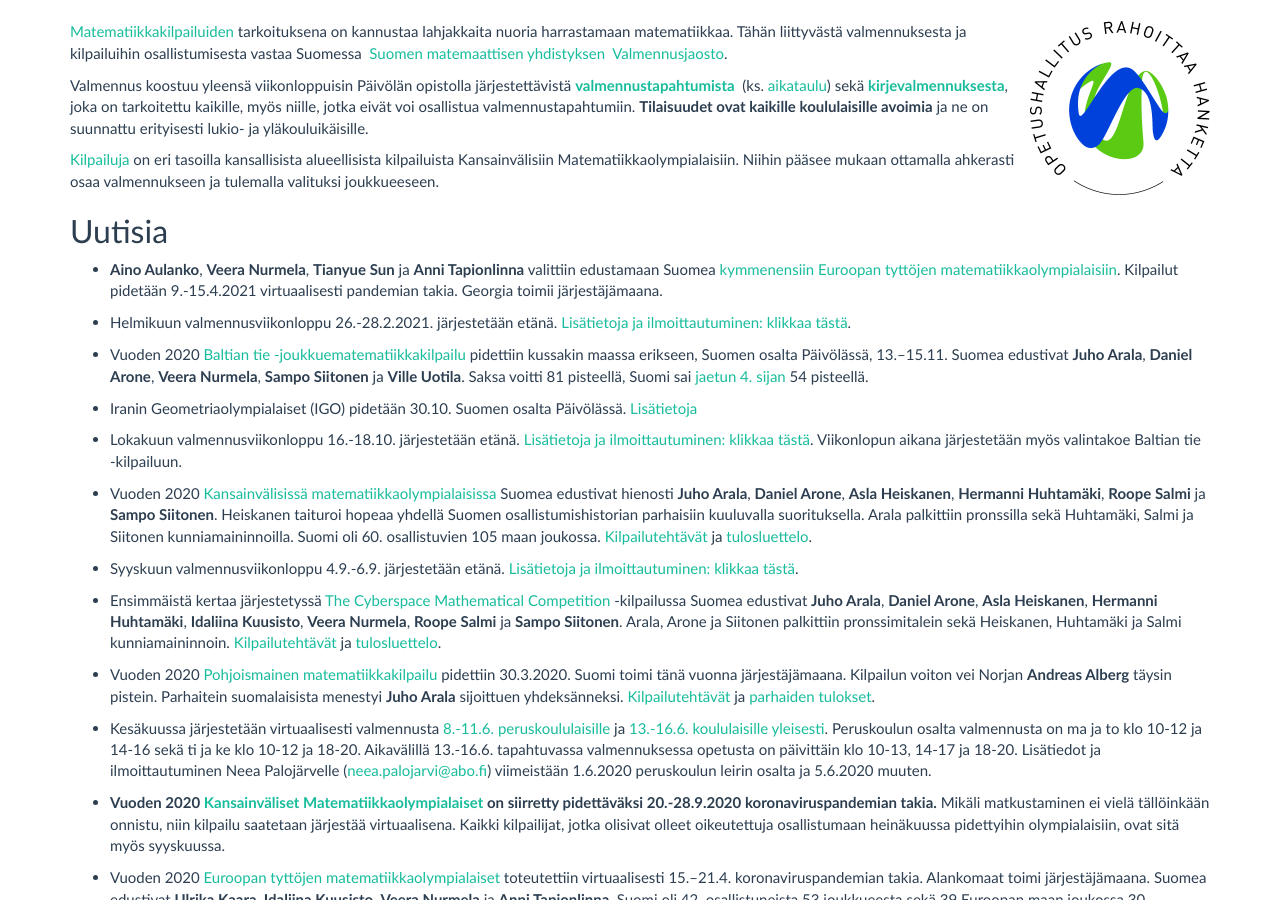
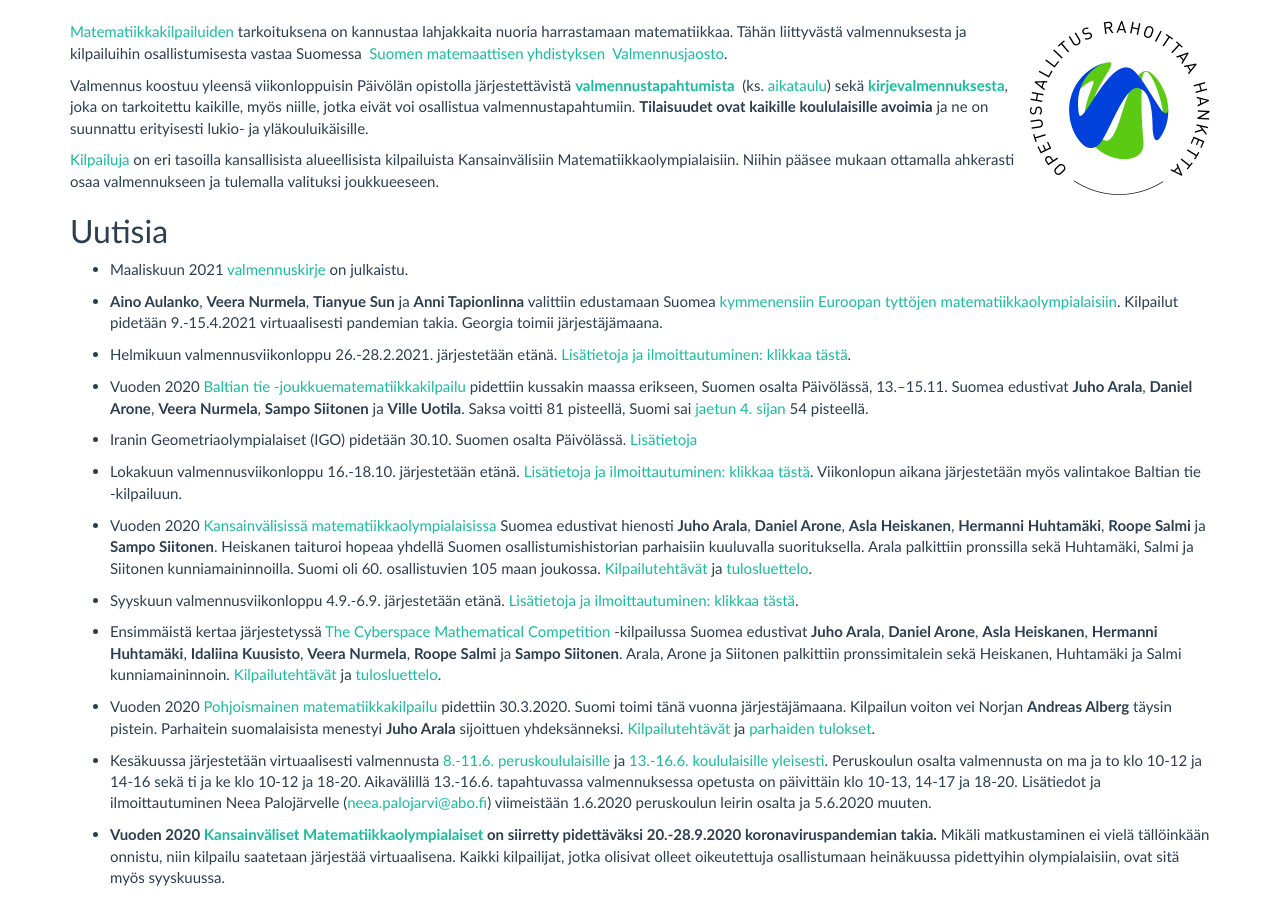
Before and after one commit to matematiikkakilpailut/matematiikkakilpailut.github.io, a Jekyll site: the page built from index.md, in a window 1280 px wide and 900 px high, scrolled down 321 px. Built offline with Jekyll 4.4.1, drawn with Linux system fonts in a browser that asks for light colours.

Commit message:
Linkki valmennuskirjeeseen etusivulta

```diff
--- a/index.md
+++ b/index.md
@@ -38,6 +38,8 @@
 
 
 ## <a name="uutisia"></a>Uutisia
+
+* Maaliskuun 2021 [valmennuskirje](/valmennus/2021/kirje_2021_03.pdf) on julkaistu.
 
 * **Aino Aulanko**, **Veera Nurmela**, **Tianyue Sun** ja **Anni Tapionlinna** valittiin edustamaan Suomea [kymmenensiin Euroopan tyttöjen matematiikkaolympialaisiin](https://egmo2021.atsu.edu.ge/). Kilpailut pidetään 9.-15.4.2021 virtuaalisesti pandemian takia. Georgia toimii järjestäjämaana.
 
```
